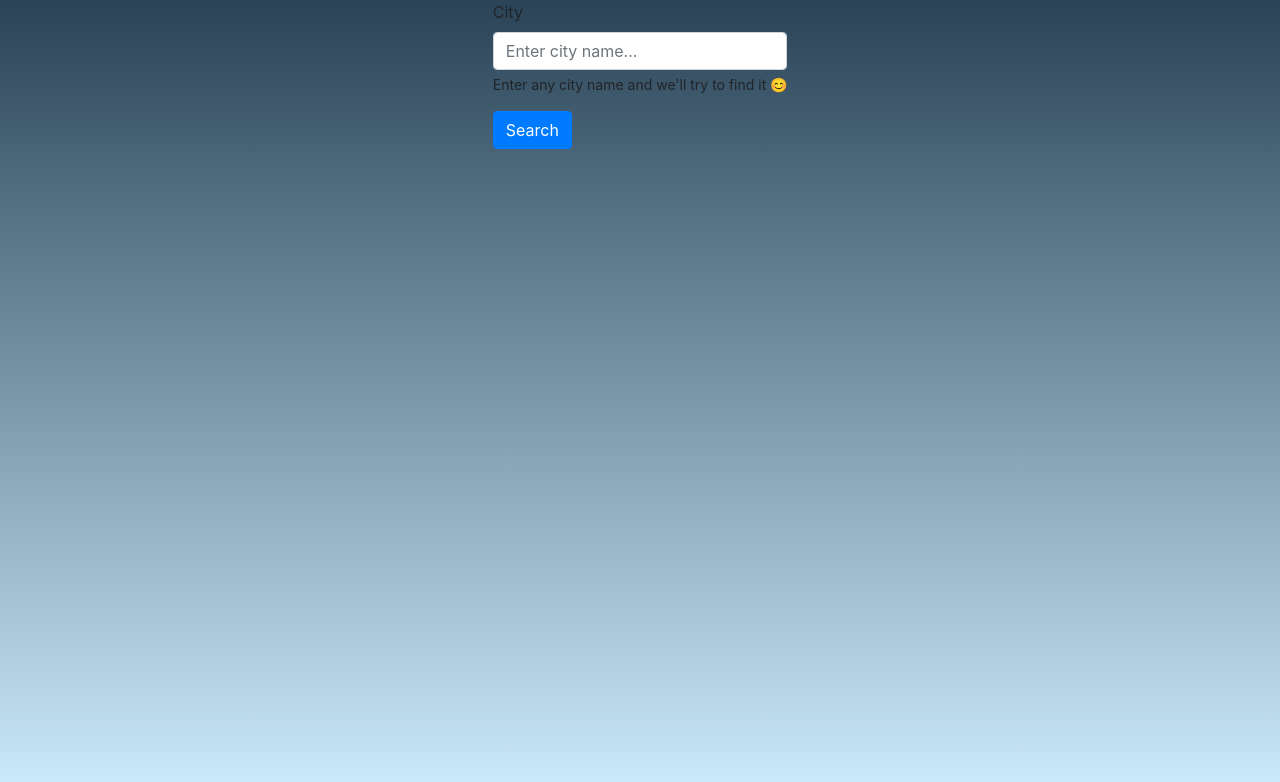
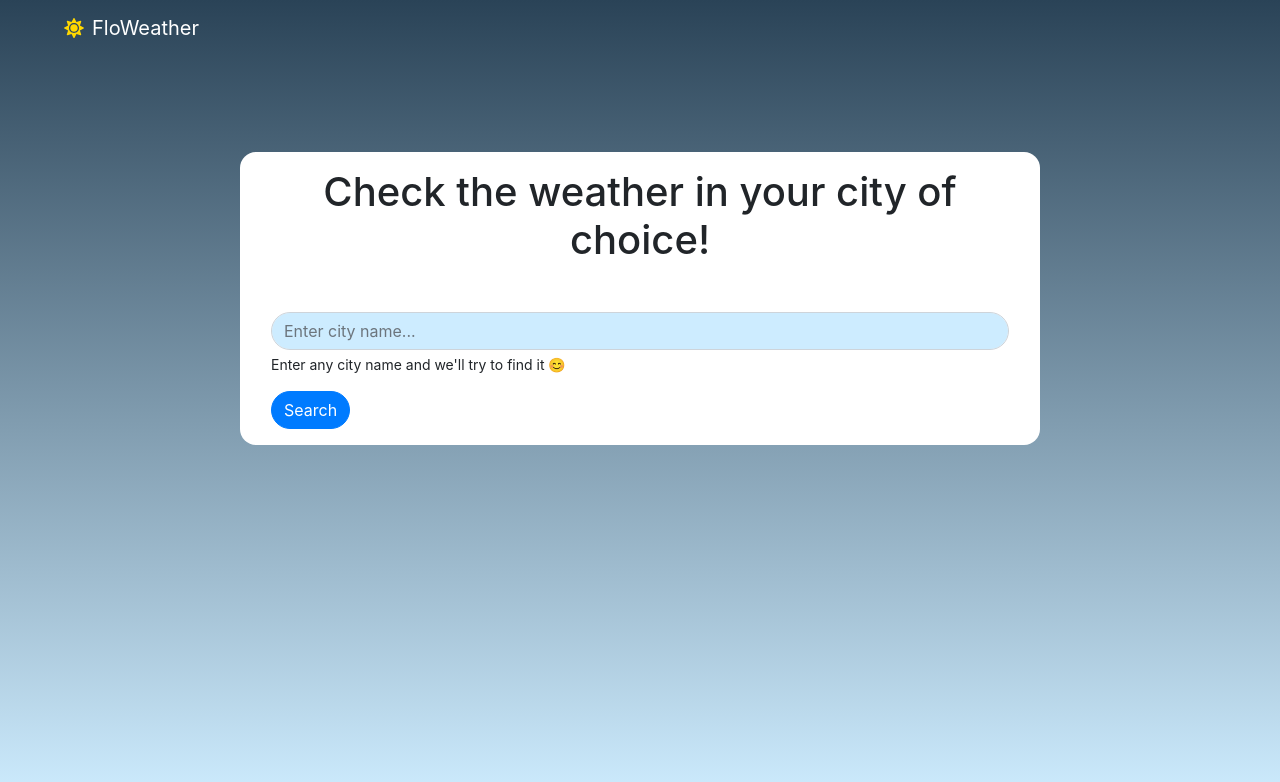
Before and after one commit to pappkartoni/U3-D10-Weather, a React (Create React App) app: page / in a window 1280 px wide. Shown: the top 782 px of the page. Built offline with nearby package versions, Linux system fonts and the light colour scheme.

Commit message:
basics are done

```diff
--- a/src/App.css
+++ b/src/App.css
@@ -10,3 +10,19 @@ section {
   max-width: 800px;
   border-radius: 1rem;
 }
+
+.btn-primary, .form-control {
+  border-radius: 24px;
+}
+
+.form-control {
+  background-color: rgba(45,175,253,0.23573179271708689);
+}
+
+nav .form-control:not(:focus)::placeholder {
+  color: white;
+}
+
+nav a:hover {
+  text-decoration: none;
+}
--- a/src/App.js
+++ b/src/App.js
@@ -3,10 +3,12 @@ import './App.css';
 import {BrowserRouter, Routes, Route} from "react-router-dom"
 import Search from './components/Search';
 import CityPage from "./components/CityPage"
+import Navi from './components/Navi';
 
 function App() {
   return (
     <BrowserRouter>
+      <Navi />
       <Routes>
         <Route path="/" element={<Search />} />
         <Route path="/:city" element={<CityPage />} />
--- a/src/components/CityPage.jsx
+++ b/src/components/CityPage.jsx
@@ -7,7 +7,9 @@ import Forecast from "./Forecast"
 
 const CityPage = () => {
     const [weather, setWeather] = useState({})
-    const [forecast, setForecast] = useState([])
+    const [forecastTmrw, setForecastTmrw] = useState([])
+    const [forecastDaT, setForecastDaT] = useState([])
+    const [forecastDaDaT, setForecastDaDaT] = useState([])
     const [tmrwIndex, setTmrwIndex] = useState(0)
     const city = useParams().city
 
@@ -52,7 +54,9 @@ const CityPage = () => {
             const res = await fetch(`https://api.openweathermap.org/data/2.5/forecast?lat=${lat}&lon=${lon}&units=metric&appid=7829ebfe5c6e128e7eebe730c3bb0b21`)
             if (res.ok) {
                 const data = await res.json()
-                setForecast(data.list)
+                setForecastTmrw(data.list.slice(tmrwIndex,8+tmrwIndex))
+                setForecastDaT(data.list.slice(8+tmrwIndex,16+tmrwIndex))
+                setForecastDaDaT(data.list.slice(16+tmrwIndex,24+tmrwIndex))
                 console.log("forecast is", data.list)
             } else {
                 throw new Error(res.status + res.statusText)
@@ -66,6 +70,10 @@ const CityPage = () => {
         getCoordinates()
     // eslint-disable-next-line react-hooks/exhaustive-deps
     }, [])
+    useEffect(() => {
+        getCoordinates()
+    // eslint-disable-next-line react-hooks/exhaustive-deps
+    }, [city])
 
     return (
         <div className="py-2">
@@ -110,12 +118,12 @@ const CityPage = () => {
                         </Col>
                     </Row>
                 </Container>
-                {forecast.length && <Container>
+                {forecastTmrw.length > 0 && <Container>
                     <h3>See the next days</h3>
 
-                    <Forecast title="Tomorrow" weathers={forecast.slice(tmrwIndex,8+tmrwIndex)} />
-                    <Forecast title={forecast[tmrwIndex+16] ? format(new Date(forecast[tmrwIndex+16].dt*1000), "dd/MM") : "Day after tomorrow"} weathers={forecast.slice(8+tmrwIndex,16+tmrwIndex)} />
-                    <Forecast title={forecast[tmrwIndex+24] ? format(new Date(forecast[tmrwIndex+24].dt*1000), "dd/MM") : "Day after that."} weathers={forecast.slice(16+tmrwIndex,24+tmrwIndex)} />
+                    <Forecast title="Tomorrow" weathers={forecastTmrw} />
+                    <Forecast title={forecastDaT ? format(new Date(forecastDaT[0].dt*1000), "dd/MM") : "Day after that."} weathers={forecastDaT} />
+                    <Forecast title={forecastDaDaT ? format(new Date(forecastDaDaT[0].dt*1000), "dd/MM") : "Day after that."} weathers={forecastDaDaT} />
 
                 </Container>}
             </section>}
--- /dev/null
+++ b/src/components/Navi.jsx
@@ -0,0 +1,44 @@
+import { useState } from "react"
+import { Form, Navbar, Container, Button} from "react-bootstrap"
+import { Link, useLocation } from "react-router-dom"
+import { useNavigate } from "react-router"
+import { FaSun } from "react-icons/fa"
+
+
+const Navi = (props) => {
+    const location = useLocation()
+    const navigate= useNavigate()
+    const [query, setQuery] = useState("")
+
+    const handleChange = (e) => {
+        setQuery(e.target.value)
+    }
+
+    const handleSubmit = (e) => {
+        e.preventDefault()
+        if (query) {
+            console.log("go to", query)
+            navigate(`/${query}`)
+        }
+    }
+
+    return (
+        <Navbar collapseOnSelect expand="md" variant="dark">
+        <Container fluid className="px-5">
+            <Link to="/">
+                <Navbar.Brand className="d-flex align-items-center">
+                    <FaSun className="mr-2" style={{color: "gold"}}/>
+                    <span>FloWeather</span>
+                </Navbar.Brand>
+            </Link>
+            {location.pathname !== "/" && <Form onSubmit={handleSubmit}>
+                        <Form.Group>
+                            <Form.Control required onChange={handleChange} type="text" placeholder="Enter city name..." />
+                        </Form.Group>
+                    </Form>}
+        </Container>
+    </Navbar>
+    )
+}
+
+export default Navi
--- a/src/components/Search.jsx
+++ b/src/components/Search.jsx
@@ -18,10 +18,12 @@ const Search = () => {
     }
 
     return (
-        <Container className="d-flex align-items-center justify-content-center">
+        <div className="py-5">
+            <section className="bg-white my-5 mx-auto p-3">
+                <Container className="d-flex flex-column">
+                    <h1 className="text-center mb-5">Check the weather in your city of choice!</h1>
                     <Form onSubmit={handleSubmit}>
                         <Form.Group>
-                    <Form.Label>City</Form.Label>
                             <Form.Control required onChange={handleChange} type="text" placeholder="Enter city name..." />
                             <Form.Text>Enter any city name and we'll try to find it 😊</Form.Text>
                         </Form.Group>
@@ -30,6 +32,8 @@ const Search = () => {
                         </Button>
                     </Form>
                 </Container>
+            </section>
+        </div>
     )
 }
 
```
Lines whose indentation alone changed are shown as unchanged.
